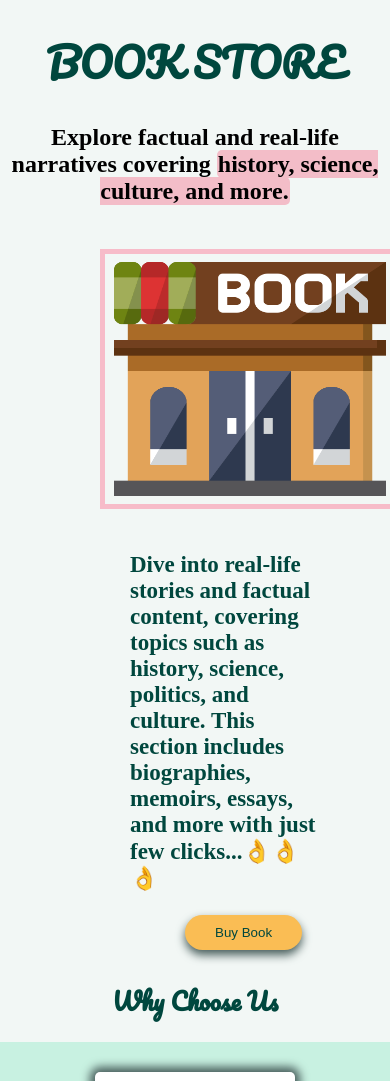
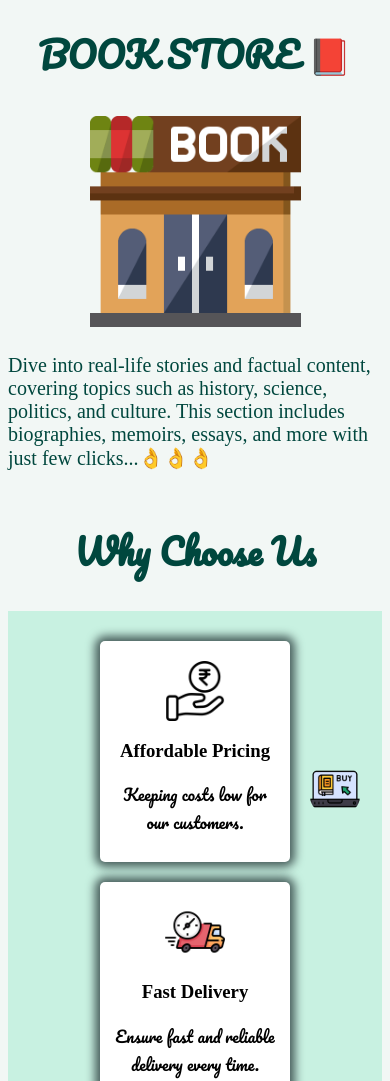
Before and after one commit to Chetan8623-hub/responsivness-webpage, a plain HTML site: page index.html in a window 390 px wide. Shown: the top 1081 px of the page. Drawn offline with Linux system fonts and the light colour scheme; a web font is replaced by a local one.

Commit message:
proper responsiveness done.

```diff
--- a/CSS/index.css
+++ b/CSS/index.css
@@ -12,7 +12,6 @@
     color: #475d5b;
   }
   .tag{
-    font-size:23px;
     color: #00473e;
   }
   .why-choose-us{
--- a/CSS/style.css
+++ b/CSS/style.css
@@ -4,8 +4,6 @@
 }
 .body{
     background-color: #f2f7f5;
-    margin: 0;
-    padding: 0;
   }
 .bg-primary{
   background-color: #fabd54;
--- a/PAGES/book.html
+++ b/PAGES/book.html
@@ -3,17 +3,79 @@
 <head>
     <meta name="viewport" content="width=device-width, initial-scale=1.0">
     <title>Book Store</title>
+    <link rel="icon" href="/IMG/index-img/book-shop.png" type="png">
     <link href="/CSS/style.css" rel="stylesheet">
     <link href="/CSS/menu.css" rel="stylesheet">
     <style>
+ .page-heading{
+        text-align: center;
+        font-size: 60px;
+}
 
+.card{
+    height: 100px;
+    width: 100px;
+    border: 10px solid black;
+}
+
+.menu-container{
+    display: flex;
+    justify-content: space-around;
+    flex-wrap: wrap;
+    cursor: pointer;
+}
+.menu-card{
+    background-color: white;
+    width: 200px;
+    padding: 10px;
+    margin: 10px;
+    box-shadow: -5px 5px 10px 2px #475d5b;
+    border: 0.5px solid #222928;
+    border-radius: 10px;
+}
+.menu-card:hover{
+    box-shadow: -5px 5px 10px 2px #111111;
+}
+.menu-icon{
+height: 200px;
+width: 175px;
+display: block;
+margin: 10px auto;
+}
+.menu-title{
+    padding: 0;
+    margin: 0;
+    margin-bottom: 10px;
+    font-size: 22px;
+}
+.menu-button{
+    background-color: #b0ddd6;
+    border: 0.5px solid #222928; ;
+    color: #475d5b;
+    border-radius: 7px;
+    padding: 1px 5px;
+    display: block;
+    margin: 5px auto;
+    font-size: 15px;
+}
+.menu-button:hover{
+    background-color: #a4ece1;
+    border-radius: 20px;
+    transition: 0.5s;
+    cursor: pointer;
+
+}
 /* mobile screen */
     @media screen and (max-width: 500px) {
-
+    .page-heading{
+        font-size: 35px;
+    }
 }
 /* tablet screen */
     @media screen and (min-width: 501px)and(max-width: 768px) {
-
+    .page-heading{
+        font-size: 45px;
+    }
 }
 /* desktop screen*/
      @media screen and (min-width: 769px) {
@@ -23,9 +85,8 @@
 </style>
 </head>
 <body class="body" >
-    <div >
-    <h1 class="text-center text-dark font-fam" style="font-size: 40px";>BOOKS</h1>
-    </div>
+    <h1 class="page-heading text-dark font-fam"> BUY BOOKS 📕</h1>
+
 <div class="menu-container">
     <div class="menu-card">
         <img src="/IMG/book-img/child1.jpg" class="menu-icon">
--- a/index.html
+++ b/index.html
@@ -3,60 +3,102 @@
 <head>
     <meta name="viewport" content="width=device-width, initial-scale=1.0">
     <title>Media Queries</title>
+    <link rel="icon" href="/IMG/index-img/book-shop.png" type="png">
     <link href="/CSS/style.css" rel="stylesheet">
     <link href="/CSS/index.css" rel="stylesheet">
 <style>
+    .page-heading{
+        text-align: center;
+        font-size: 60px;
+    }
+    .know-more{
+        position: fixed;
+        right: 20px;
+        bottom: 20px;
+        height: 100px;
+        width: 80px;
+        border-radius: 40%;
+        padding: 10px;
+        cursor: pointer;
+    }
+    .image{
+        width: 300px;
+        height: 300px;
+    }
+    .header-content{
+        display: flex;
+        justify-content: center;
+        align-items: center;
+        flex-wrap: wrap;
+    }
+    .content{
+        width: 500px;
+        font-size: 25px;
+    }
 
-/* mobile screen */
+
+
+/* Mobile screen */
     @media screen and (max-width: 500px) {
-    .p-co{
-    display: none;
-  }
-  .header-img-container{
-    height: 200px;
-    width: 300px;
-    margin-left: 100px;
-    display: flex;
-    align-items: center;
-    margin-top: 50px;
-  }
-  .header-info-container{
-    margin-top: 50px;
-    margin-left:130px ;
-  }
-  .header-section{
+    .page-heading{
+        font-size: 35px;
+    }
+    .know-more{
+        height: 50px;
+        width: 50px;
+    }
+    .image{
+        width: 225px;
+        height: 225px;
+    }
+    .content{
+        font-size: 20px;
+    }
+    .second-content{
+        display: none;
+    }
+    .why-choose-us-container{
     flex-wrap: wrap;
     align-items:center;
   }
-  .why-choose-us-container{
-    flex-wrap: wrap;
-    align-items:center;
+  .why-choose-us-card{
+    width: 170px;
   }
-  .btn{
-    margin-left: 55px;
-  }
+}
+
+
+/* Tablet screen */
+    @media screen and (min-width: 501px) and (max-width: 768px){
+    .page-heading{
+        font-size: 45px;
     }
+    .know-more{
+        height: 70px;
+        width: 70px;
+    }
+}
 
+
+/* Desktop screen */
+    @media screen and (min-width: 769px) {
+}
 </style>
 </head>
 <body class="body">
-    <div >
-    <h1 class="text-center text-dark font-fam" style="font-size: 40px;">BOOK STORE</h1>
-    <h2><p class="text-center"> Explore factual and real-life narratives covering <span class="highlight">history, science, culture, and more.</span></p></h2>
+    <h1 class="page-heading text-dark font-fam ">BOOK STORE 📕</h1>
+<div class="header-content">
+    <img src="/IMG/index-img/book-shop.png" class="image" alt="book-shop">
+<div class="content">
+    <p class="tag">Dive into real-life stories and factual content, covering topics such as history, science, politics, and culture. This section includes biographies, memoirs, essays, and more with just few clicks...👌👌👌</p>
+    <p class="second-content tag">A delightful collection of books for young readers, including picture books, early readers, and chapter books. Perfect for sparking a love of reading in children of all ages.</p>
 </div>
-<div class="header-section" >
-    <div class="header-img-container">
-    <img src="/IMG/index-img/book-shop.png" class="header-img">
-    </div>
-    <div class="header-info-container">
-        <h3 class="tag"> Dive into real-life stories and factual content, covering topics such as history, science, politics, and culture. This section includes biographies, memoirs, essays, and more with just few clicks...👌👌👌</h3>
-        <p class="p-co">A delightful collection of books for young readers, including picture books, early readers, and chapter books. Perfect for sparking a love of reading in children of all ages.</p>
-    <a href="./pages/book.html " class="no-underline">
-    <button class="bg-primary btn">Buy Book</button>
-    </a>
-    </div>
 </div>
-<h2 class="text-center why-choose-us text-dark font-fam">Why Choose Us</h2>
+
+    <a href="/PAGES/book.html" target="_blank">
+    <img src="/IMG/index-img/online-shopping.png" class="know-more" alt="click here to know more"></a>
+
+<h2 class="text-center why-choose-us text-dark font-fam page-heading">Why Choose Us</h2>
+
 <div class="why-choose-us-container">
     <div class="why-choose-us-card">
         <img src="/IMG/index-img/get-money.png" class="why-choose-us-img">
```
Also changed, not shown: IMG/index-img/online-shopping.png (added). Lines whose indentation alone changed are shown as unchanged.
